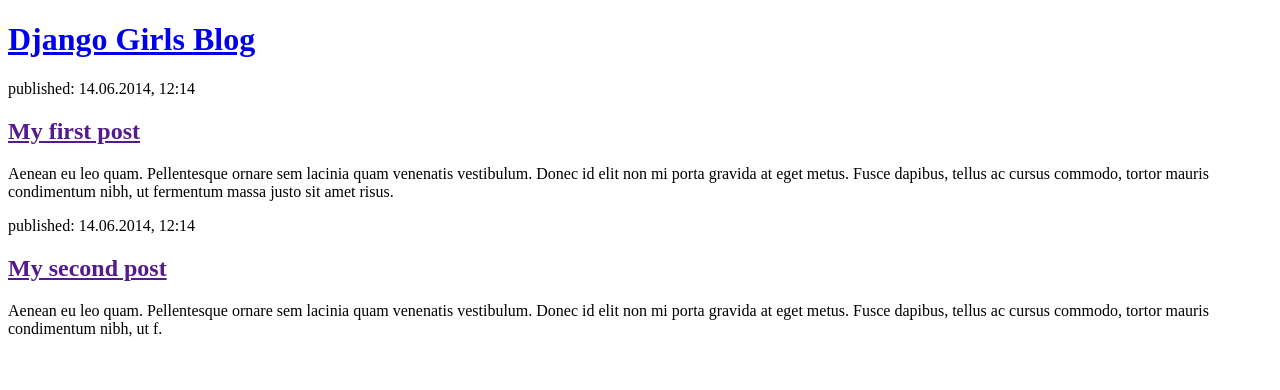
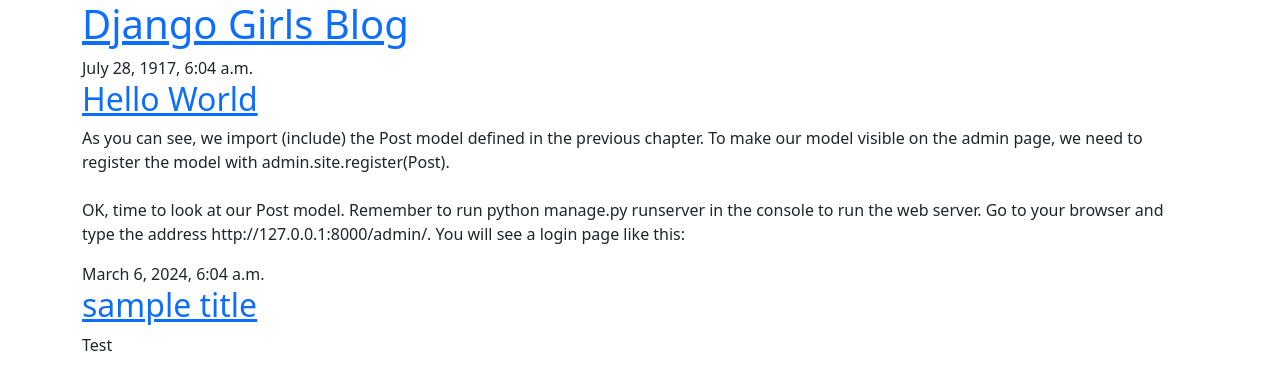
Before and after one commit to santr4/django-girls, a Django app: page / in a window 1280 px wide. Shown: the top 390 px of the page. Run offline with Django 3.2, Linux system fonts and the light colour scheme; data comes from the database, SQL or seed files in the repository; both versions use the stored data as it was after the commit.

Commit message:
[added] : django templates, ORM - querysets, CSS

```diff
--- a/mysite/blog/templates/blog/post_list.html
+++ b/mysite/blog/templates/blog/post_list.html
@@ -4,22 +4,29 @@
     <meta charset="UTF-8">
     <meta name="viewport" content="width=device-width, initial-scale=1.0">
     <title>Santra's blog</title>
+    <link rel="stylesheet" href="https://cdn.jsdelivr.net/npm/bootstrap@5.1.3/dist/css/bootstrap.min.css" integrity="sha384-1BmE4kWBq78iYhFldvKuhfTAU6auU8tT94WrHftjDbrCEXSU1oBoqyl2QvZ6jIW3" crossorigin="anonymous">
 </head>
 <body>
-    <header>
-        <h1><a href="/">Django Girls Blog</a></h1>
+    <header class="page-header">
+        <div class="container">
+            <h1><a href="/">Django Girls Blog</a></h1>
+        </div>
     </header>
 
-    <article>
-        <time>published: 14.06.2014, 12:14</time>
-        <h2><a href="">My first post</a></h2>
-        <p>Aenean eu leo quam. Pellentesque ornare sem lacinia quam venenatis vestibulum. Donec id elit non mi porta gravida at eget metus. Fusce dapibus, tellus ac cursus commodo, tortor mauris condimentum nibh, ut fermentum massa justo sit amet risus.</p>
-    </article>
-
-    <article>
-        <time>published: 14.06.2014, 12:14</time>
-        <h2><a href="">My second post</a></h2>
-        <p>Aenean eu leo quam. Pellentesque ornare sem lacinia quam venenatis vestibulum. Donec id elit non mi porta gravida at eget metus. Fusce dapibus, tellus ac cursus commodo, tortor mauris condimentum nibh, ut f.</p>
-    </article>
+    <main class="container">
+        <div class="row">
+            <div class="col">
+                {% for post in posts %}
+                    <article class="post">
+                        <time class="date">
+                            {{ post.published_date }}
+                        </time>
+                        <h2><a href="">{{ post.title }}</a></h2>
+                        <p>{{ post.text|linebreaksbr }}</p>
+                    </article>
+                {% endfor %}
+            </div>
+        </div>
+    </main>
 </body>
 </html>
--- a/mysite/blog/views.py
+++ b/mysite/blog/views.py
@@ -1,6 +1,12 @@
 from django.shortcuts import render
+from .models import Post
+from django.utils import timezone
 
 
 # Create your views here.
 def post_list(request):
-    return render(request, "blog/post_list.html", {})
+    posts = Post.objects.filter(published_date__lte=timezone.now()).order_by(
+        "published_date"
+    )
+    print(posts)
+    return render(request, "blog/post_list.html", {"posts": posts})
```
Also changed, not shown: mysite/blog/static/css/blog.css (added, +70 -0 lines), mysite/db.sqlite3.
